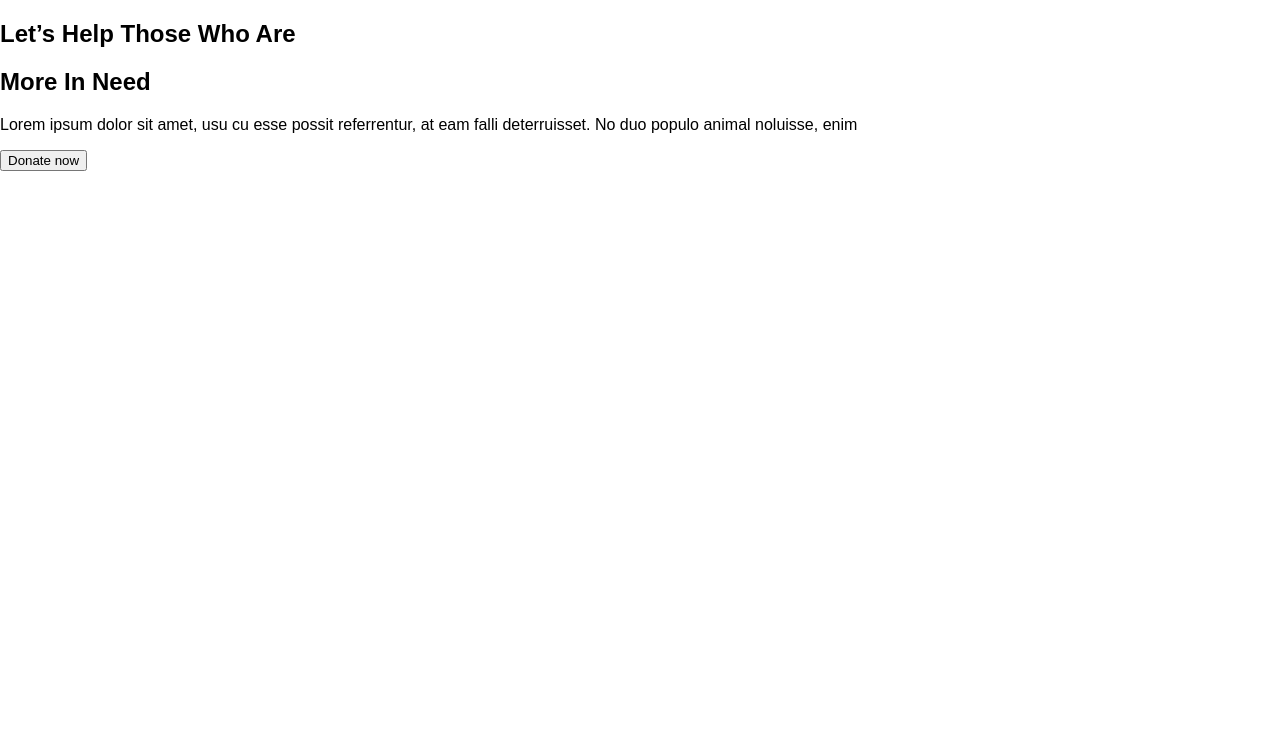
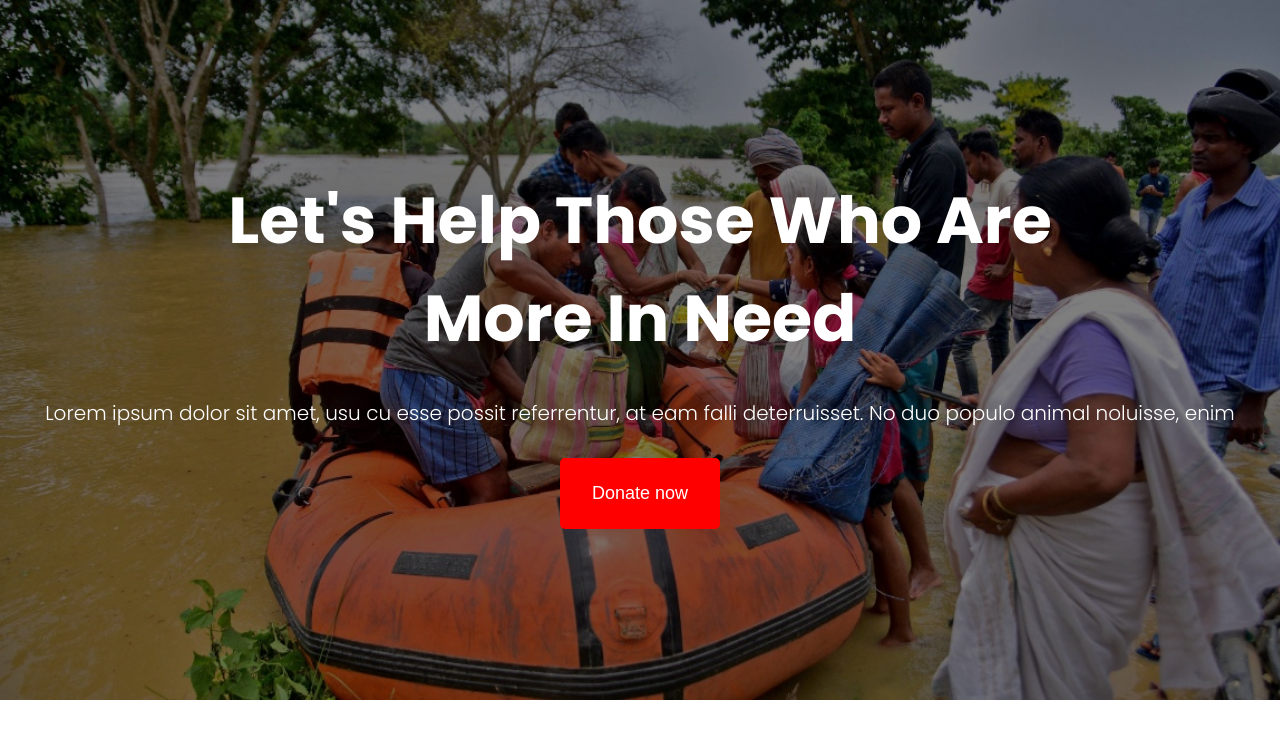
Before and after one commit to Nahid-07/project-donation, a plain HTML site: page index.html in a window 1280 px wide. Drawn offline with Linux system fonts and the light colour scheme.

Commit message:
header-banner added

```diff
--- a/css/style.css
+++ b/css/style.css
@@ -1,8 +1,49 @@
-body{
+*{
     margin: 0;
     padding: 0;
-    font-family: 'Open Sans', sans-serif;
-    font-family: 'Roboto Slab', serif;
-    font-family: 'Rubik', sans-serif;
+}
+body{
+
+font-family: 'Poppins', sans-serif;
+
 }
 /* Style for Header part */
+.page-header{
+    background-image: url(../images/donation5.jpg);
+    background-size: cover;
+    background-repeat: no-repeat;
+    height: 700px;
+    display: flex;
+    align-items: center;
+    justify-content: center;
+}
+.headline{
+    display: flex;
+    justify-content: center;
+    align-items: center;
+    flex-direction: column;
+    color: #fff;
+    background-color: rgba(0,0,0,0.5);
+    width: 100%;
+    height: 100%;
+}
+.headline h1{
+    font-size: 65px;
+    font-weight: 700;
+}
+.subtitle{
+    font-size: 20px;
+    margin: 30px 0;
+    font-weight: 300;
+}
+.donate-btn{
+    border: 0;
+    width: 160px;
+    color: #fff;
+    background-color: red;
+    padding: 25px;
+    font-size: 18px;
+    white-space: nowrap;
+    border-radius: 5px;
+    font-weight: 400;
+}
--- a/index.html
+++ b/index.html
@@ -1,22 +1,31 @@
 <!DOCTYPE html>
 <html lang="en">
+
 <head>
     <meta charset="UTF-8">
     <meta http-equiv="X-UA-Compatible" content="IE=edge">
     <meta name="viewport" content="width=device-width, initial-scale=1.0">
     <title>lets-donate</title>
+
+    <!-- Google font Poppins -->
+    <link rel="preconnect" href="https://fonts.googleapis.com">
+<link rel="preconnect" href="https://fonts.gstatic.com" crossorigin>
+<link href="https://fonts.googleapis.com/css2?family=Poppins:wght@300;400;700&display=swap" rel="stylesheet">
+    <!-- Css Link -->
     <link rel="stylesheet" href="css/style.css">
 </head>
 <body>
     <header>
         <section class="page-header">
             <div class="headline">
-                <h1>Let’s Help Those Who Are</h1>
+                <h1>Let's Help Those Who Are</h1>
                 <h1>More In Need</h1>
-                <p>Lorem ipsum dolor sit amet, usu cu esse possit referrentur, at eam falli deterruisset. No duo populo animal noluisse, enim</p>
-                <button>Donate now</button>
+                <p class="subtitle">Lorem ipsum dolor sit amet, usu cu esse possit referrentur, at eam falli deterruisset. No duo populo
+                    animal noluisse, enim</p>
+                <button type="button" class="donate-btn">Donate now</button>
             </div>
         </section>
     </header>
 </body>
+
 </html>
```
Also changed, not shown: images/donation5.jpg (added), images/donation9.jpg (added).
